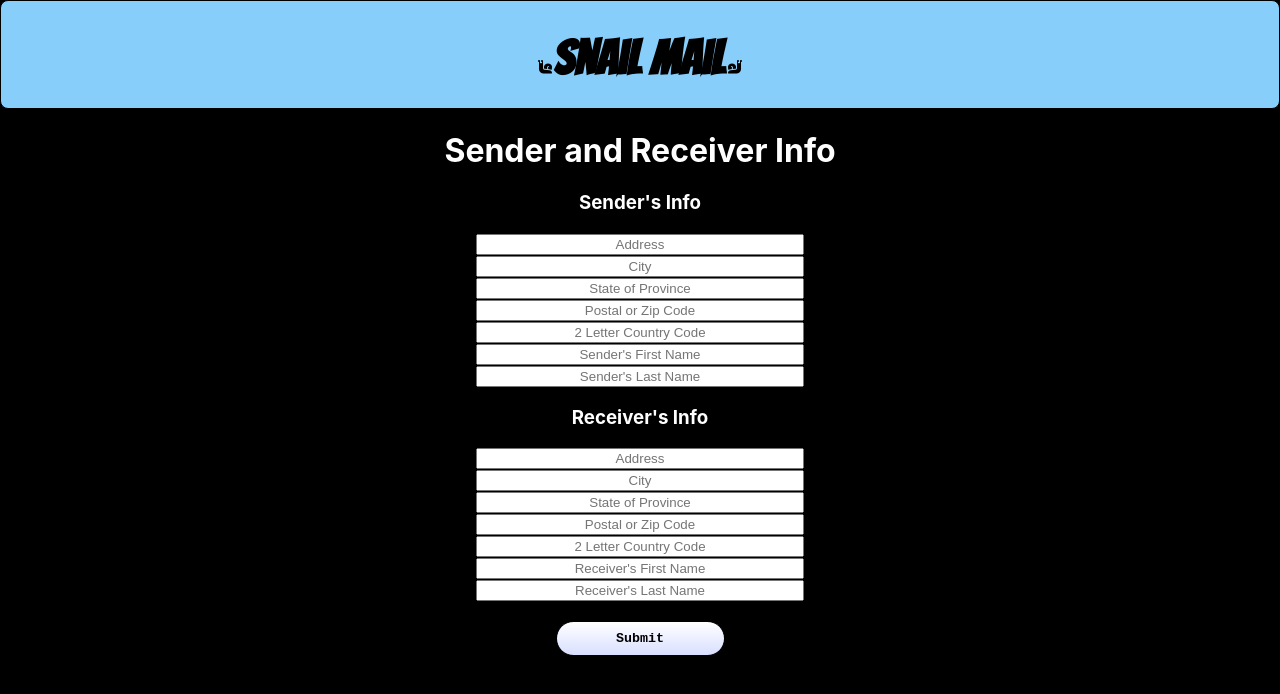
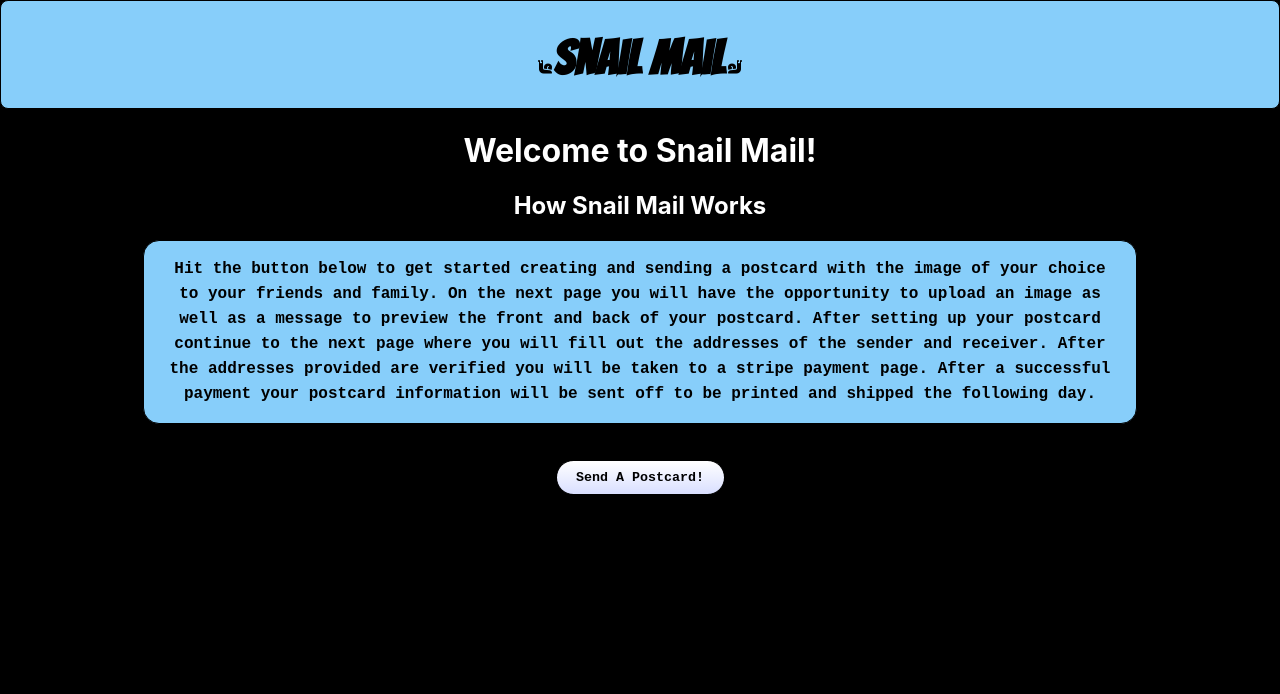
Before and after one commit to DavidDGamble/SnailMail, a React (Create React App) app: page / in a window 1280 px wide. Shown: the top 694 px of the page. Built offline with nearby package versions, Linux system fonts and the light colour scheme; no server answers.

Commit message:
Hosting and live envrionment set up.

```diff
--- a/src/components/AddressForm.jsx
+++ b/src/components/AddressForm.jsx
@@ -18,8 +18,8 @@ function AddressForm(props) {
     setReceiverError(null)
     const senderResult = await u.createContact(sender)
     const receiverResult = await u.createContact(receiver)
-    // console.log(`SENDER: ${senderResult.addressStatus}`)
-    // console.log(`RECEIVER: ${receiverResult.addressStatus}`)
+    console.log(`SENDER: ${senderResult.addressStatus}`)
+    console.log(`RECEIVER: ${receiverResult.addressStatus}`)
 
     if (senderResult.addressStatus === 'failed') {
       setSenderError("Address could not be verified.")
--- a/src/components/Checkout.jsx
+++ b/src/components/Checkout.jsx
@@ -54,7 +54,7 @@ const Checkout = () => {
       <div className="stripe">
         <h1>Stripe Checkout</h1>
         <p className="checkout-title">Snail Mail Postcard</p>
-        <h1 className="checkout-price">$2</h1>
+        <h1 className="checkout-price">$2.50</h1>
         <iframe src="https://giphy.com/embed/cw7d2Xn45rpi8" width="480" height="270" frameBorder="0" class="giphy-embed" allowFullScreen></iframe><p><a href="https://giphy.com/gifs/channelfrederator-animation-channel-frederator-snails-cw7d2Xn45rpi8"></a></p>
         <button
           className="checkout-button"
--- a/src/components/Home.jsx
+++ b/src/components/Home.jsx
@@ -8,7 +8,6 @@ function Home(props) {
         {/* <h5>Create an account and sign in to save all the postcards you create and contacts!</h5> */}
         <h1>Welcome to Snail Mail!</h1>
         <h2>How Snail Mail Works</h2>
-        <p>*****LIVE MODE*****<br/>PostGrid is live but stripe is not!</p>
         <p>Hit the button below to get started creating and sending a postcard with the image of your choice to your friends and family.  On the next page you will have the opportunity to upload an image as well as a message to preview the front and back of your postcard.  After setting up your postcard continue to the next page where you will fill out the addresses of the sender and receiver.  After the addresses provided are verified you will be taken to a stripe payment page.  After a successful payment your postcard information will be sent off to be printed and shipped the following day.</p>
         <button className="main-btn" onClick={props.handleTemplateForm}>Send A Postcard!</button>
       </div>
--- a/src/components/PostcardControl.jsx
+++ b/src/components/PostcardControl.jsx
@@ -11,7 +11,7 @@ function PostcardControl() {
     from: null
   })
   const [viewTemplateForm, setViewTemplateForm] = useState(false)
-  const [viewAddressForm, setViewAddressForm] = useState(true)
+  const [viewAddressForm, setViewAddressForm] = useState(false)
 
   const handleTemplateForm = () => {
     setViewTemplateForm(true)
```
Also changed, not shown: firebase.json (added), 1 other file (tests, documents, lock files or other folders).
